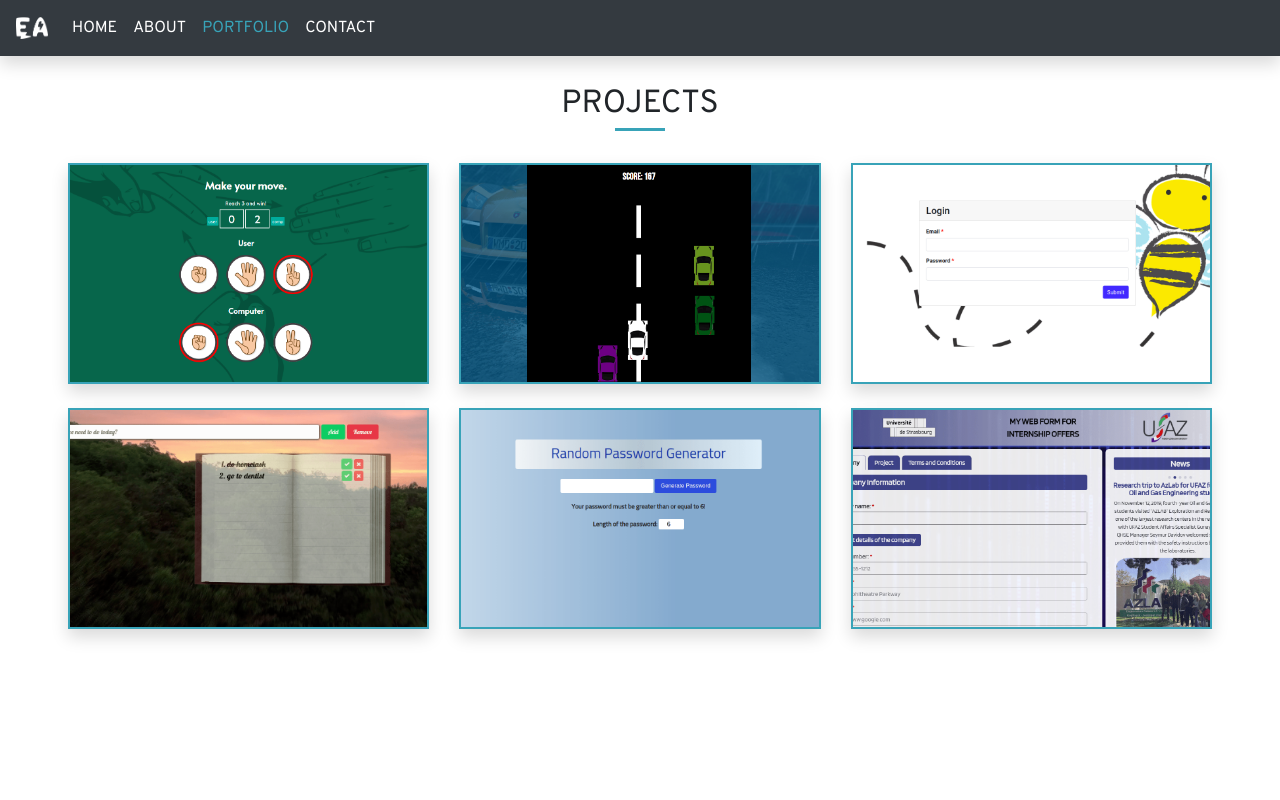
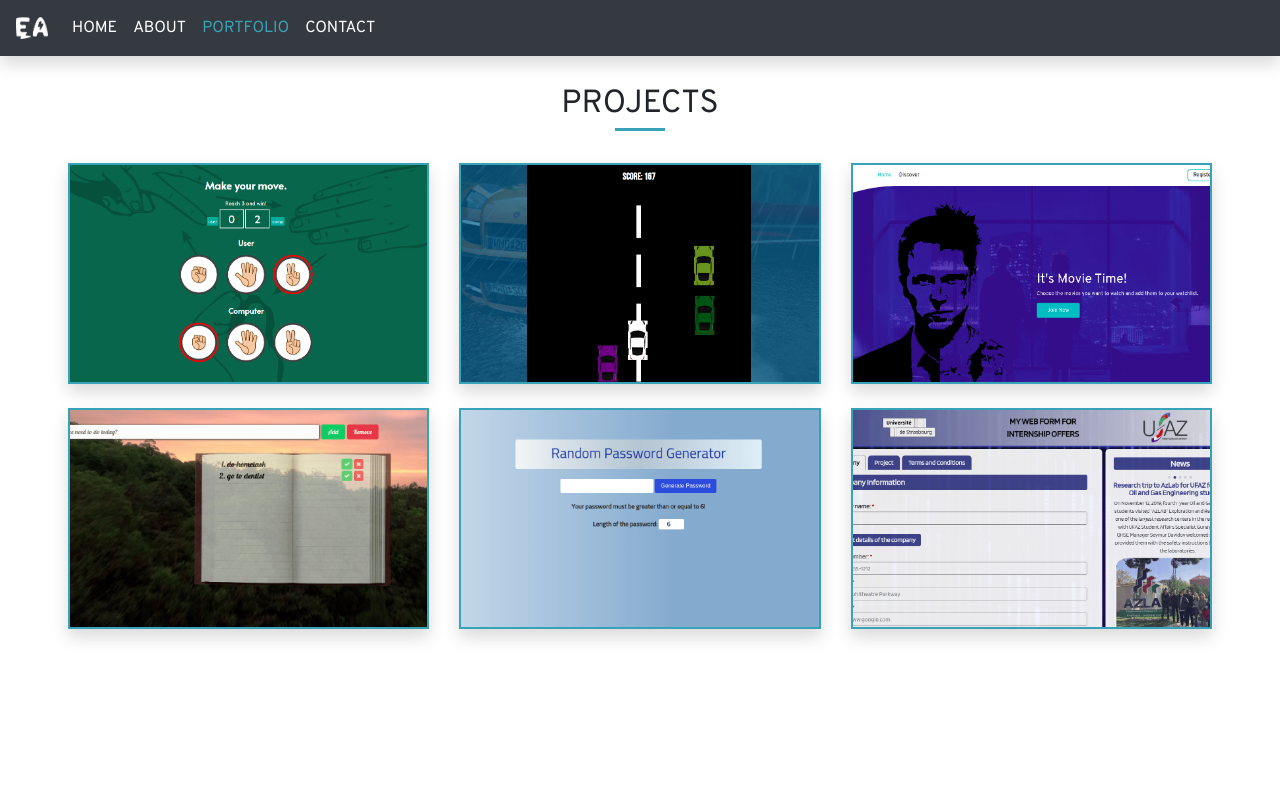
Before and after one commit to eyvazahmadzada/portfolio, an Angular app: page /portfolio in a window 1280 px wide. Shown: the top 800 px of the page. Built offline with nearby package versions, Linux system fonts and the light colour scheme.

Commit message:
new project added

```diff
--- a/src/app/pages/contact/contact.component.ts
+++ b/src/app/pages/contact/contact.component.ts
@@ -26,12 +26,10 @@ export class ContactComponent implements OnInit {
     this.contactService
       .sendMessage(userData)
       .then((res) => {
-        console.log(res);
         this.isLoading = false;
         this.router.navigate(['/success']);
       })
       .catch((error) => {
-        console.log(error);
         this.isLoading = false;
         this.router.navigate(['/error']);
       });
--- a/src/app/pages/portfolio/portfolio.component.ts
+++ b/src/app/pages/portfolio/portfolio.component.ts
@@ -8,48 +8,56 @@ import { Project } from '../../shared/project.model';
 })
 export class PortfolioComponent {
   projects: Project[] = [
-    {
-      name: 'Rock, Paper & Scissors Game',
-      about: 'A basic website to play Rock, Paper & Scissors Game.',
-      image: 'rpsgame.png',
-      link: 'https://playrps.netlify.app/',
-      tech: 'HTML, CSS, JS',
-    },
-    {
-      name: 'Car Game',
-      about: 'A basic website to play a fully responsive car racing game.',
-      image: 'cargame.png',
-      link: 'https://gamecar.netlify.app/',
-      tech: 'HTML, CSS, JS',
-    },
-    {
-      name: 'Ecommerce Website',
-      about: 'A basic ecommerce project with authentication feature.',
-      image: 'ecommerce.png',
-      link: 'https://web-ecommerce.netlify.app/',
-      tech: 'Angular 9',
-    },
-    {
-      name: 'To Do App',
-      about:
-        'A website to create, delete tasks, mark them as done when needed.',
-      image: 'todo.png',
-      link: 'https://web-todo-app.netlify.app/',
-      tech: 'HTML, CSS, jQuery',
-    },
-    {
-      name: 'Random Password Generator',
-      about: 'A basic website to generate random passwords with any length.',
-      image: 'passgenerator.png',
-      link: 'https://random-pass-generator.netlify.app/',
-      tech: 'HTML, CSS, JS',
-    },
-    {
-      name: 'Internship Form',
-      about: 'A website to get internship offers from companies.',
-      image: 'internshipform.png',
-      link: 'https://internship-offers.netlify.app/',
-      tech: 'HTML, CSS, jQuery',
-    },
+    new Project(
+      'Rock, Paper & Scissors Game',
+      'A basic website to play Rock, Paper & Scissors Game.',
+      'rpsgame.png',
+      'https://playrps.netlify.app/',
+      'HTML, CSS, JS'
+    ),
+
+    new Project(
+      'Car Game',
+      'A basic website to play a fully responsive car racing game.',
+      'cargame.png',
+      'https://gamecar.netlify.app/',
+      'HTML, CSS, JS'
+    ),
+    new Project(
+      'Netlist',
+      'A website to discover movies and tv series and add them to watchlist.',
+      'netlist.png',
+      'https://netlist.netlify.app/',
+      'Angular 10'
+    ),
+    // new Project(
+    //   'Ecommerce Website',
+    //   'A basic ecommerce project with authentication feature.',
+    //   'ecommerce.png',
+    //   'https://web-ecommerce.netlify.app/',
+    //   'Angular 9'
+    // ),
+    new Project(
+      'To Do App',
+
+      'A website to create, delete tasks, mark them as done when needed.',
+      'todo.png',
+      'https://web-todo-app.netlify.app/',
+      'HTML, CSS, jQuery'
+    ),
+    new Project(
+      'Random Password Generator',
+      'A basic website to generate random passwords with any length.',
+      'passgenerator.png',
+      'https://random-pass-generator.netlify.app/',
+      'HTML, CSS, JS'
+    ),
+    new Project(
+      'Internship Form',
+      'A website to get internship offers from companies.',
+      'internshipform.png',
+      'https://internship-offers.netlify.app/',
+      'HTML, CSS, jQuery'
+    ),
   ];
 }
```
Also changed, not shown: src/assets/images/netlist.png (added).
